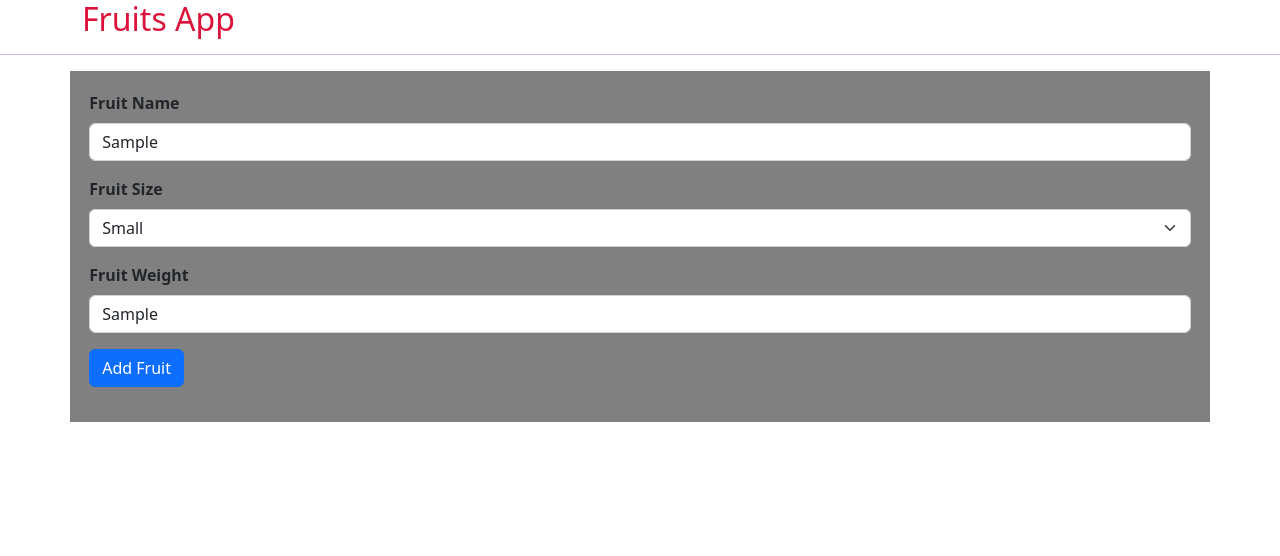
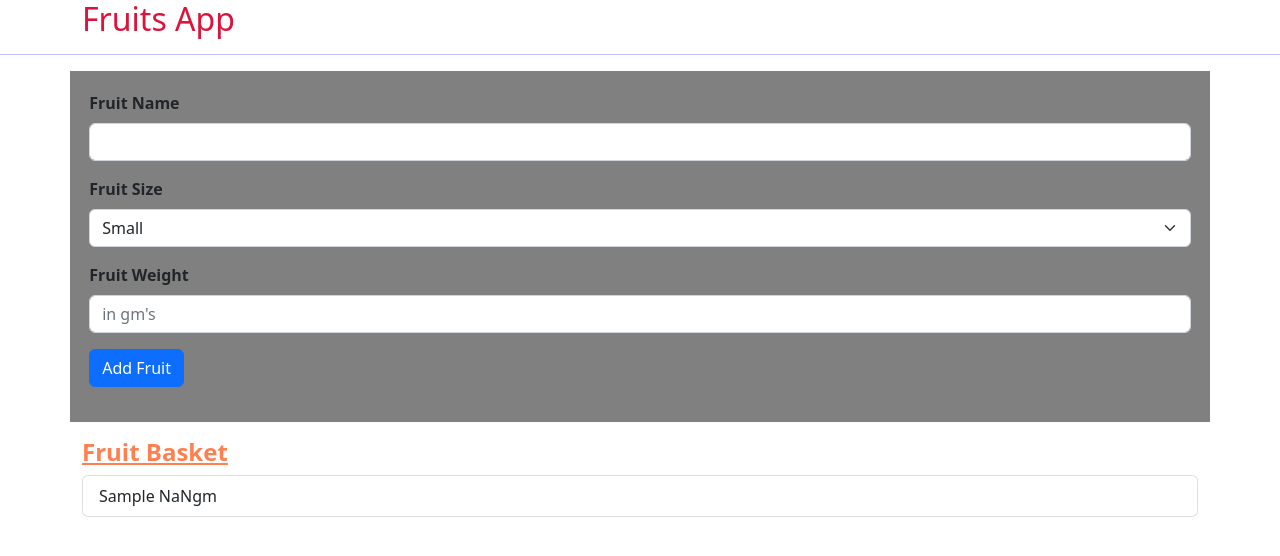
Before and after one commit to MihSawant/angular-service, an Angular app: page / in a window 1280 px wide. Both pictures are taken after typing "Sample", "Sample" into the empty fields and a click on the button "Add Fruit". Shown: the top 556 px of the page. Built offline with nearby package versions, Linux system fonts and the light colour scheme.

Commit message:
fruit-basket component added

```diff
--- a/src/app/app.component.css
+++ b/src/app/app.component.css
@@ -4,3 +4,8 @@
 hr{
     color: blue;
 }
+h4{
+    color: coral;
+    font-weight: 600;
+    text-decoration: underline;
+}
--- a/src/app/app.component.html
+++ b/src/app/app.component.html
@@ -3,3 +3,10 @@
 </div>
 <hr>
 <app-fruit-edit (fruitEvent)="onFruitAdded($event)"></app-fruit-edit>
+<div class="my-3"></div>
+<div class="container">
+    <h4>Fruit Basket</h4>
+</div>
+<div class="container">
+    <app-fruit-basket *ngFor="let f of fruits" [fruit]="f"></app-fruit-basket>
+</div>
--- a/src/app/app.component.ts
+++ b/src/app/app.component.ts
@@ -1,4 +1,4 @@
-import { Component } from '@angular/core';
+import { Component, Output } from '@angular/core';
 import { Fruit } from './shared/fruit.model';
 
 @Component({
@@ -7,9 +7,10 @@ import { Fruit } from './shared/fruit.model';
   styleUrls: ['./app.component.css']
 })
 export class AppComponent {
+  fruits: Fruit[] = [];
 
   onFruitAdded(fruit: Fruit) {
-    console.log(fruit);
+    this.fruits.push(fruit);
   }
 
 }
--- a/src/app/app.module.ts
+++ b/src/app/app.module.ts
@@ -4,11 +4,13 @@ import { BrowserModule } from '@angular/platform-browser';
 
 import { AppComponent } from './app.component';
 import { FruitEditComponent } from './fruit-edit/fruit-edit.component';
+import { FruitBasketComponent } from './fruit-basket/fruit-basket.component';
 
 @NgModule({
   declarations: [
     AppComponent,
-    FruitEditComponent
+    FruitEditComponent,
+    FruitBasketComponent
   ],
   imports: [
     BrowserModule,
--- /dev/null
+++ b/src/app/fruit-basket/fruit-basket.component.html
@@ -0,0 +1,3 @@
+<ul class="list-group">
+    <li class="list-group-item">{{ name }} {{ weight }}gm</li>
+</ul>
--- /dev/null
+++ b/src/app/fruit-basket/fruit-basket.component.ts
@@ -0,0 +1,21 @@
+import { Component, Input, OnInit } from '@angular/core';
+import { Fruit } from '../shared/fruit.model';
+
+@Component({
+  selector: 'app-fruit-basket',
+  templateUrl: './fruit-basket.component.html',
+  styleUrls: ['./fruit-basket.component.css']
+})
+export class FruitBasketComponent implements OnInit {
+  @Input() fruit: Fruit;
+  name: string;
+  weight: number;
+
+  constructor() { }
+
+  ngOnInit(): void {
+    this.name = this.fruit.name;
+    this.weight = this.fruit.weight;
+  }
+
+}
--- a/src/app/fruit-edit/fruit-edit.component.ts
+++ b/src/app/fruit-edit/fruit-edit.component.ts
@@ -8,7 +8,7 @@ import { Fruit } from '../shared/fruit.model';
 export class FruitEditComponent implements OnInit {
   fruitName: string = '';
   fruitSize: string = 'small';
-  fruitWeight: number;
+  fruitWeight: string = '';
   fruit: Fruit;
   @Output() fruitEvent: EventEmitter<Fruit> = new EventEmitter<Fruit>();
 
@@ -18,8 +18,11 @@ export class FruitEditComponent implements OnInit {
   }
 
   onFruitAddClick() {
-    this.fruit = new Fruit(this.fruitName, this.fruitSize, this.fruitWeight);
+    this.fruit = new Fruit(this.fruitName, this.fruitSize, Number.parseFloat(this.fruitWeight));
+    this.fruitName = '';
+    this.fruitWeight = '';
     this.fruitEvent.emit(this.fruit);
+
   }
 
 
--- a/src/app/shared/fruit.model.ts
+++ b/src/app/shared/fruit.model.ts
@@ -1,4 +1,4 @@
 export class Fruit {
-    constructor(private fruitName: string, private fruitSize: string,
-        private fruitWeight: number) { }
+    constructor(public name: string, private size: string,
+        public weight: number) { }
 }
```
Also changed, not shown: src/app/fruit-basket/fruit-basket.component.css (added).
